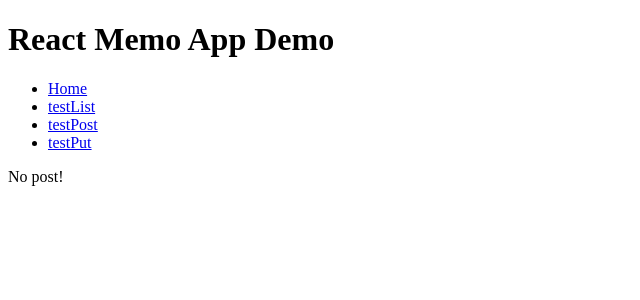
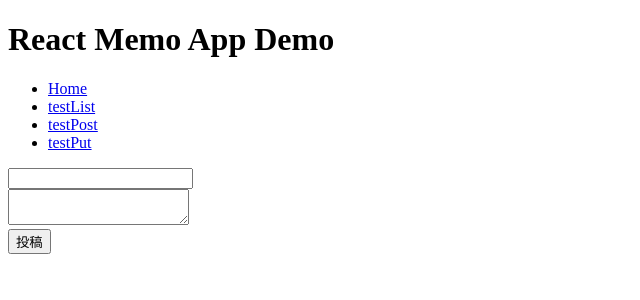
Before and after one commit to PeachRapit1022/first_react_fastapi, a React (Create React App) app in the folder test-front/: page /post in a window 1280 px wide. Shown: the top 300 px of the page, without its empty margins (0-640 px from the left). Built offline with nearby package versions, Linux system fonts and the light colour scheme; no server answers.

Commit message:
新規投稿完成

```diff
--- a/test-front/src/App.js
+++ b/test-front/src/App.js
@@ -6,6 +6,7 @@
 import TestPost from './routes/testPost';
 import TestPut from './routes/testPut';
 import TestList from './routes/testList';
+import PostNewItem from "./routes/postNewItem";
 
 
 function App() {
@@ -30,7 +31,7 @@
             <Routes>
                 <Route path="/" element={<Home />} />
                 <Route path="/list" element={<TestList />} />
-                <Route path="/post" element={<TestPost />} />
+                <Route path="/post" element={<PostNewItem />} />
                 <Route path="/put" element={<TestPut />} />
             </Routes>
         </div>
--- a/test-front/src/routes/memoItem2.js
+++ b/test-front/src/routes/memoItem2.js
@@ -1,6 +1,5 @@
 import React from "react";
 import axios from "axios";
-
 
 const baseURL = "http://localhost:8000"
 
@@ -39,12 +38,14 @@
         console.log(isModalOpen, props.id);
     };
 
+    // タイトル書き換え
     const handleTitleChange = (event) => {
         console.log(state)
         const inputValue = event.target.value;
         setState((prevState) => ({ ...prevState, title: inputValue }));
     };
 
+    // 本文書き換え
     const handleBodyChange = (event) => {
         console.log(state)
         const inputValue = event.target.value;
--- /dev/null
+++ b/test-front/src/routes/postNewItem.js
@@ -0,0 +1,57 @@
+import React from "react";
+import axios from "axios";
+
+const baseURL = "http://localhost:8000"
+
+const PostNewItem = () => {
+    const [state, setState] = React.useState(
+        {
+            title: '',
+            body: ''
+        }
+    );
+
+    // タイトル書き換え
+    const handleTitleChange = (event) => {
+        console.log(state)
+        const inputValue = event.target.value;
+        setState((prevState) => ({ ...prevState, title: inputValue }));
+    };
+
+    // 本文書き換え
+    const handleBodyChange = (event) => {
+        console.log(state)
+        const inputValue = event.target.value;
+        setState((prevState) => ({ ...prevState, body: inputValue }));
+    };
+
+    // アイテムの投稿
+    const handleSubmit = () => {
+        axios.post(`${baseURL}/post`,{
+            userId:1,
+            id: 0,
+            title: state.title,
+            body: state.body
+        })
+    };
+
+    return (
+        <form onSubmit={() => handleSubmit()}>
+            <input
+                value={state.title}
+                onChange={(event) => {handleTitleChange(event)}}
+            />
+            <br/>
+            <textarea
+                value={state.body}
+                onChange={(event) => {handleBodyChange(event)}}
+            />
+            <br/>
+            <input type='submit' value='投稿'/>
+        </form>
+    );
+
+
+}
+
+export default PostNewItem;
```
Also changed, not shown: 1 other file (tests, documents, lock files or other folders).
